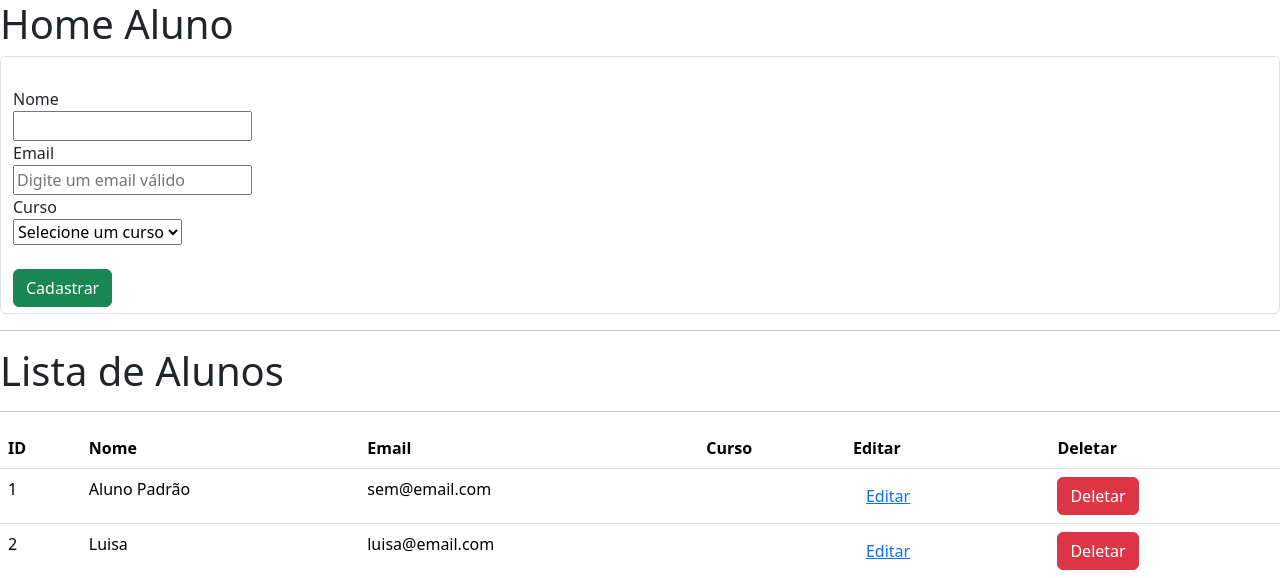
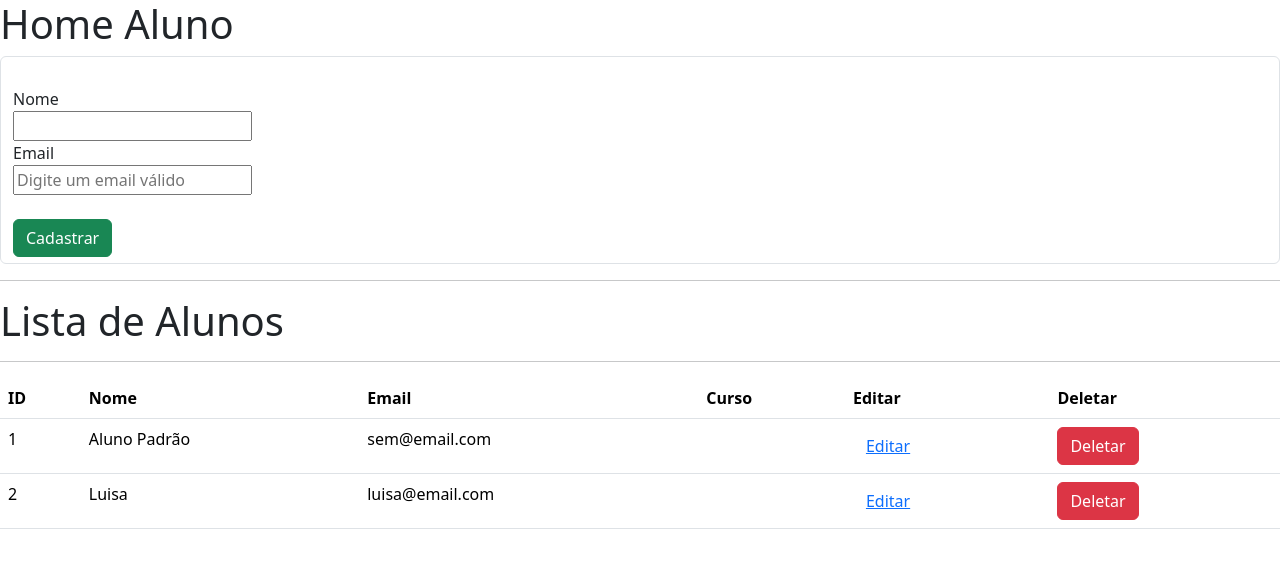
Before and after one commit to andreborges22/aula-git, a Django app: page /aluno/ in a window 1280 px wide. Shown: the top 578 px of the page. Run offline with Django 5.2, Linux system fonts and the light colour scheme; data comes from the database, SQL or seed files in the repository; both versions use the stored data as it was after the commit.

```diff
--- a/aluno/templates/aluno/home.html
+++ b/aluno/templates/aluno/home.html
@@ -26,17 +26,6 @@
         <label>Email</label>
         <br>
         <input type="email" id="email" name="email" value="" placeholder="Digite um email válido" required>
-        <br>
-        <label>Curso</label>
-                <br>
-                <select id="curso" name="curso" required>
-                <option value="">Selecione um curso</option>
-                    {% for curso in cursos %}
-                        <option value="{{ curso.id }}">
-                            {{ curso.nome }}
-                        </option>
-                    {% endfor %}
-                </select>
         <br>
         <br>
         <button type="submit" value="Cadastrar Aluno" class="btn btn-success">Cadastrar</button>
--- a/aluno/views.py
+++ b/aluno/views.py
@@ -13,8 +13,7 @@ def home(request):
 def cadastrar(request):
     nome = request.POST.get("nome")
     email = request.POST.get("email")
-    curso_id = request.POST.get("curso")
-    Aluno.objects.create(nome=nome, email=email,curso_id = curso_id)
+    Aluno.objects.create(nome=nome, email=email)
     messages.success(request, f"Estudante {nome} cadastrado(a) com sucesso!")
     return redirect(home)
 
```
Also changed, not shown: matricula/views.py (+14 -5 lines), db.sqlite3.
